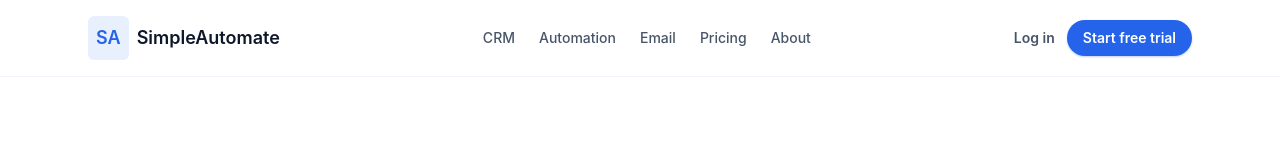
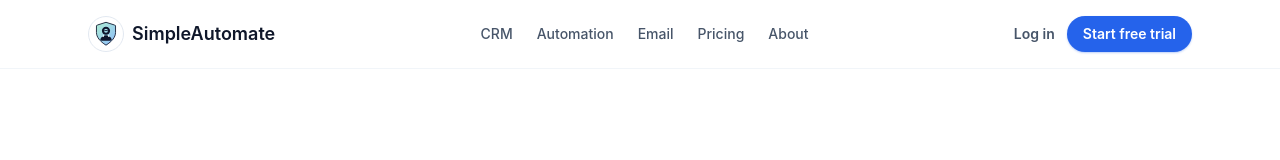
Before and after one commit to tayyabnasir01112-debug/simple-automate, a React (Vite) app in the folder client/: page / in a window 1280 px wide. Shown: the top 160 px of the page. Built offline with nearby package versions, Linux system fonts and the light colour scheme; no server answers.

Commit message:
chore: replace branding with new robot logo

```diff
--- a/client/index.html
+++ b/client/index.html
@@ -2,7 +2,7 @@
 <html lang="en">
   <head>
     <meta charset="UTF-8" />
-    <link rel="icon" href="/favicon.ico" />
+    <link rel="icon" type="image/svg+xml" href="/favicon.svg" />
     <meta name="viewport" content="width=device-width, initial-scale=1.0" />
     <meta
       name="description"
--- a/client/src/components/layout/DashboardLayout.tsx
+++ b/client/src/components/layout/DashboardLayout.tsx
@@ -1,5 +1,6 @@
 import { Link, NavLink, Outlet } from 'react-router-dom';
 import { useAuth } from '../../providers/AuthProvider';
+import logo from '../../assets/logo.svg';
 
 const navLinks = [
   { to: '/dashboard', label: 'Overview' },
@@ -17,7 +18,8 @@ export const DashboardLayout = () => {
   return (
     <div className="flex min-h-screen bg-slate-50 text-slate-900">
       <aside className="hidden w-64 flex-col border-r border-slate-200 bg-white/90 p-6 lg:flex">
-        <Link to="/" className="mb-6 text-lg font-semibold text-slate-900">
+        <Link to="/" className="mb-6 flex items-center gap-2 text-lg font-semibold text-slate-900">
+          <img src={logo} alt="SimpleAutomate logo" className="h-8 w-8 rounded-full border border-slate-200 bg-white p-1" />
           SimpleAutomate
         </Link>
         <nav className="flex flex-1 flex-col gap-1 text-sm">
--- a/client/src/components/layout/Navbar.tsx
+++ b/client/src/components/layout/Navbar.tsx
@@ -1,5 +1,6 @@
 import { Link, NavLink } from 'react-router-dom';
 import { useAuth } from '../../providers/AuthProvider';
+import logo from '../../assets/logo.svg';
 
 const marketingLinks = [
   { to: '/features/crm', label: 'CRM' },
@@ -16,8 +17,8 @@ export const Navbar = () => {
     <header className="sticky top-0 z-40 border-b border-slate-100 bg-white/90 backdrop-blur">
       <div className="mx-auto flex max-w-6xl items-center justify-between px-6 py-4">
         <Link to="/" className="flex items-center gap-2 text-lg font-semibold text-slate-900">
-          <span className="rounded-md bg-brand/10 p-2 text-brand">SA</span>
-          SimpleAutomate
+          <img src={logo} alt="SimpleAutomate logo" className="h-9 w-9 rounded-full border border-slate-200 bg-white p-1" />
+          <span>SimpleAutomate</span>
         </Link>
 
         <nav className="hidden items-center gap-6 text-sm font-medium text-slate-600 md:flex">
```
Also changed, not shown: client/public/favicon.svg (added), client/src/assets/logo.svg (added).
